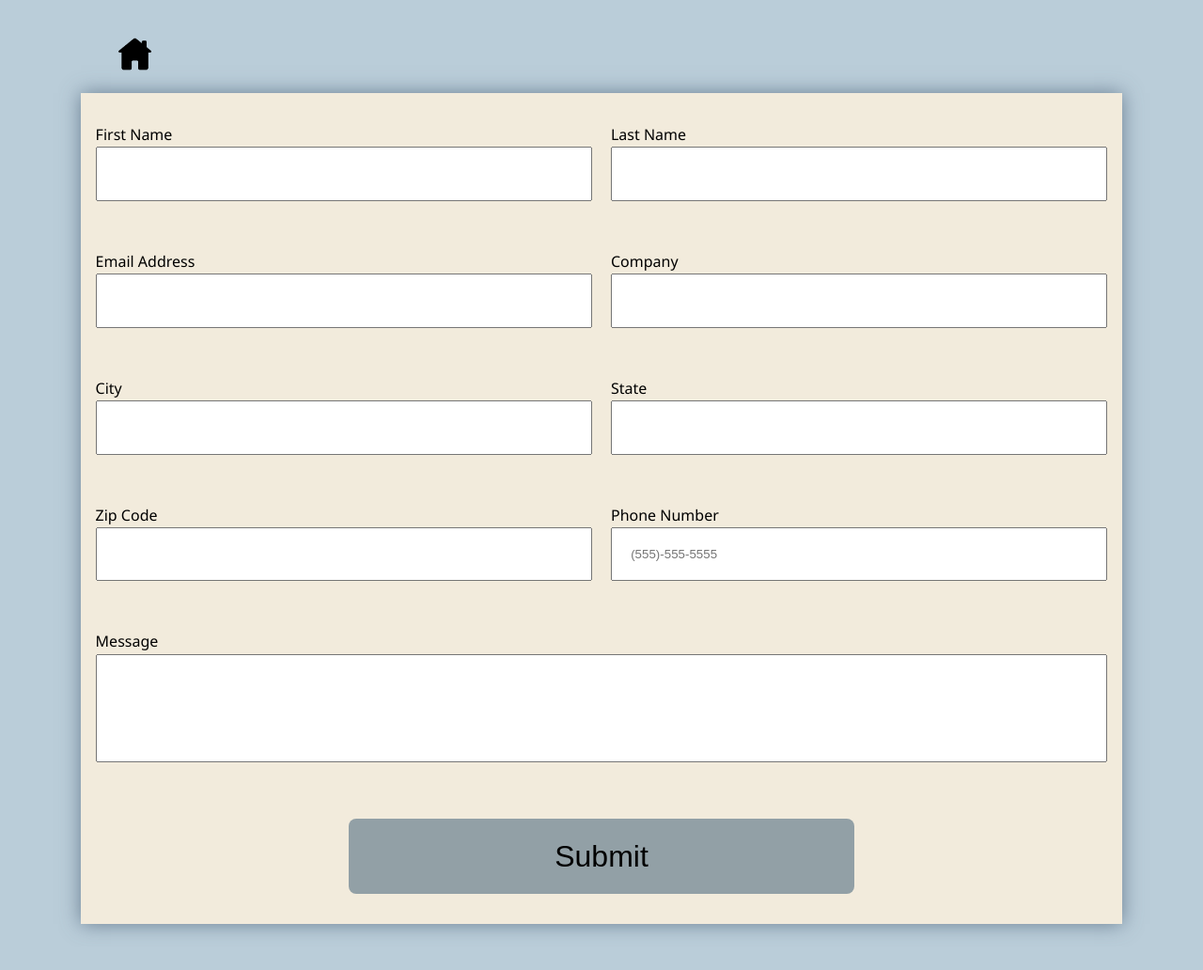
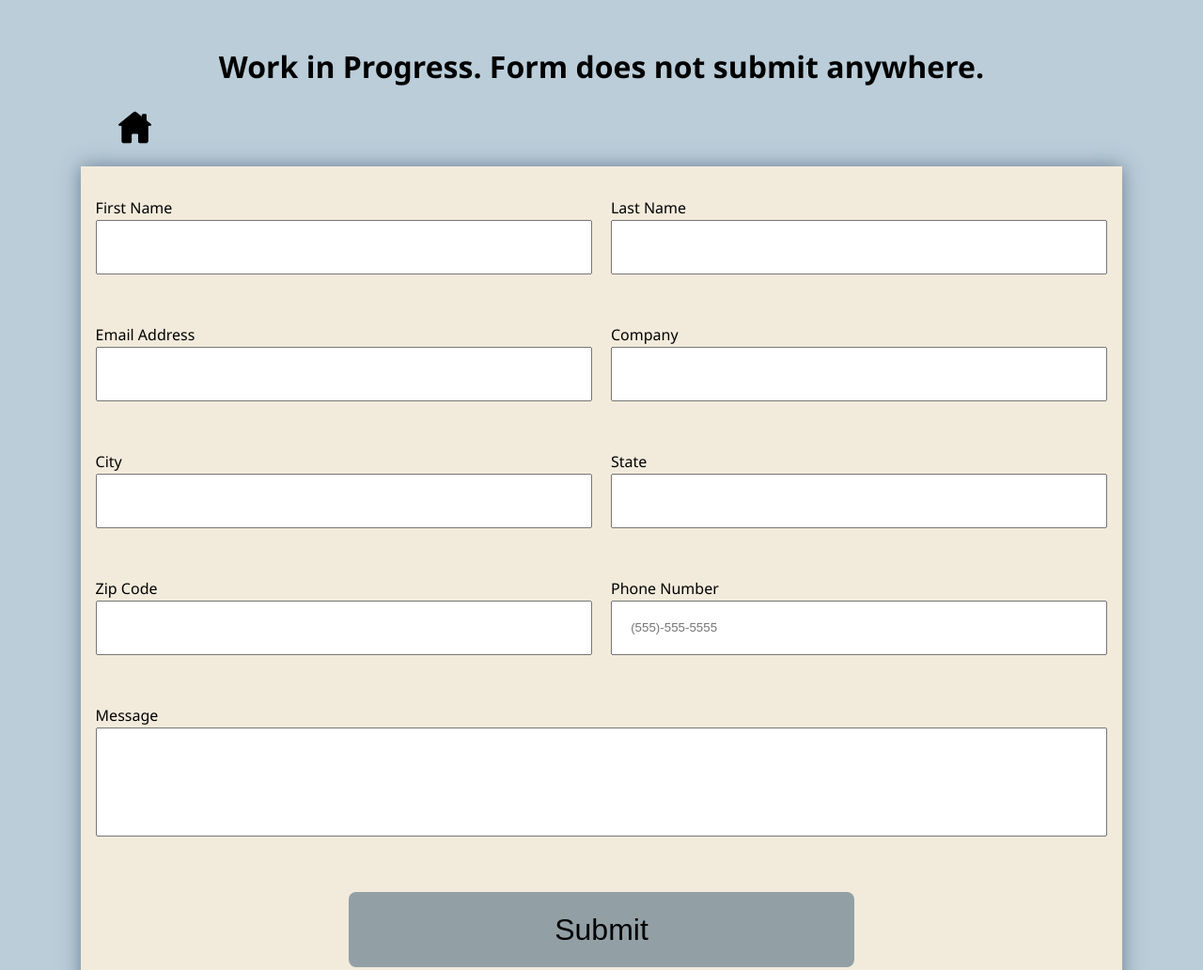
Before and after one commit to lifeinadrop/portfoliowebsite, a plain HTML site: page contact.html in a window 1280 px wide. Shown: the top 1032 px of the page at 94% size. Before the commit the page ends 1007 px from the top, so only its background shows below. Drawn offline with Linux system fonts and the light colour scheme.

Commit message:
Added h1 to contact.html to indicate the page is still work in progress.

```diff
--- a/contact.css
+++ b/contact.css
@@ -8,6 +8,10 @@ body {
     line-height: 1.6;
     font-family: 'Segoe UI', Tahoma, Geneva, Verdana, sans-serif;
     padding: 1rem;
+}
+
+h1 {
+    text-align: center;
 }
 
 .container {
--- a/contact.html
+++ b/contact.html
@@ -10,6 +10,7 @@
 
 <body>
 	<div class='container'>
+		<h1>Work in Progress. Form does not submit anywhere.</h1>
 		<!-- Nav -->
 		<nav class='main-nav'>
 			<ul>
```
